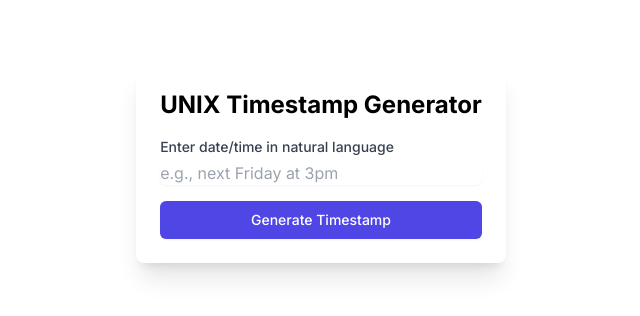
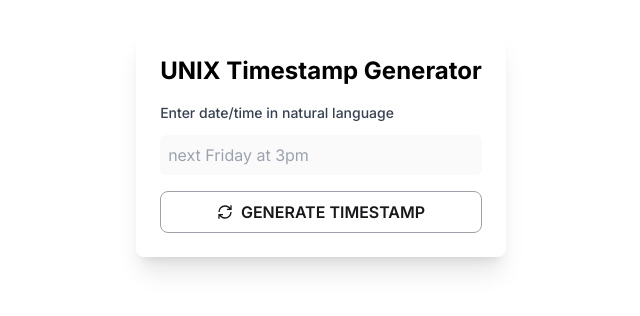
Before and after one commit to PranTanTheMan/llm-unix, a Next.js app: page / in a window 1280 px wide. Shown: the part 256-572 px from the top of the page, without its empty margins (319-959 px from the left). Built offline with nearby package versions, Linux system fonts and the light colour scheme.

Commit message:
copy functionality

```diff
--- a/src/components/form.tsx
+++ b/src/components/form.tsx
@@ -1,7 +1,9 @@
 // @ts-nocheck
 "use client";
-import React, { useState } from "react";
+import React, { ReactNode, useState } from "react";
 import { useForm } from "react-hook-form";
+import { GrPowerCycle } from "react-icons/gr";
+import { BiClipboard, BiCheck } from "react-icons/bi";
 
 export default function Form() {
   const {
@@ -12,6 +14,7 @@ export default function Form() {
   const [result, setResult] = useState<number | null>(null);
   const [error, setError] = useState<string | null>(null);
   const [isLoading, setIsLoading] = useState(false);
+  const [copied, setCopied] = useState(false);
 
   const onSubmit = async (data: { naturalLanguage: string }) => {
     setIsLoading(true);
@@ -48,8 +51,10 @@ export default function Form() {
     }
   };
 
+  const handleCopiedSubmit = () => {};
+
   return (
-    <div className="max-w-md mx-auto mt-10 p-6 bg-white rounded-lg shadow-xl">
+    <div className="max-w-md mx-auto p-6 bg-white rounded-lg shadow-xl">
       <h1 className="text-2xl font-bold mb-4">UNIX Timestamp Generator</h1>
       <form onSubmit={handleSubmit(onSubmit)} className="space-y-4">
         <div>
@@ -65,8 +70,8 @@ export default function Form() {
             {...register("naturalLanguage", {
               required: "This field is required",
             })}
-            className="mt-1 block w-full rounded-md border-gray-300 shadow-sm focus:border-indigo-300 focus:ring focus:ring-indigo-200 focus:ring-opacity-50"
-            placeholder="e.g., next Friday at 3pm"
+            className="mt-3 block py-2 pl-2 w-full rounded-md bg-neutral-50 focus:border-transparent focus:outline-none focus:ring-2 focus:ring-gray-50"
+            placeholder="next Friday at 3pm"
           />
           {errors.naturalLanguage && (
             <p className="mt-1 text-sm text-red-600">
@@ -74,13 +79,9 @@ export default function Form() {
             </p>
           )}
         </div>
-        <button
-          type="submit"
-          disabled={isLoading}
-          className="w-full py-2 px-4 border border-transparent rounded-md shadow-sm text-sm font-medium text-white bg-indigo-600 hover:bg-indigo-700 focus:outline-none focus:ring-2 focus:ring-offset-2 focus:ring-indigo-500"
-        >
+        <RoundedSlideButton type="submit" disabled={isLoading}>
           {isLoading ? "Generating..." : "Generate Timestamp"}
-        </button>
+        </RoundedSlideButton>
       </form>
       {error && (
         <div className="mt-4 p-2 bg-red-100 border border-red-400 text-red-700 rounded">
@@ -90,9 +91,16 @@ export default function Form() {
       {result !== null && (
         <div className="mt-4">
           <h2 className="text-lg font-semibold">Result:</h2>
-          <p className="text-xl font-mono bg-gray-100 p-2 rounded">
-            UNIX Timestamp: {result}
-          </p>
+          <div className="w-full p-2 rounded font-mono bg-gray-100 flex items-center justify-between">
+            <p className="text-xl">{result}</p>
+            <button onClick={() => setCopied(true)}>
+              {copied ? (
+                <BiCheck className="text-emerald-600" />
+              ) : (
+                <BiClipboard className="hover:text-zinc-300" />
+              )}
+            </button>
+          </div>
           <p className="mt-2 text-md">
             {new Date(result * 1000).toLocaleString()}
           </p>
@@ -101,3 +109,42 @@ export default function Form() {
     </div>
   );
 }
+
+const RoundedSlideButton = ({
+  type,
+  disabled,
+  children,
+  onClick,
+}: {
+  type: string;
+  disabled: boolean;
+  children: ReactNode;
+  onClick: () => void;
+}) => {
+  return (
+    <button
+      type={type}
+      disabled={disabled}
+      onClick={onClick}
+      className={`
+        relative w-full z-0 flex items-center justify-center gap-2 overflow-hidden rounded-lg border-[1px]
+        border-zinc-400 px-4 py-2 font-semibold
+        uppercase text-zinc-900 transition-all duration-500
+
+        before:absolute before:inset-0
+        before:-z-10 before:translate-x-[150%]
+        before:translate-y-[150%] before:scale-[2.5]
+        before:rounded-[100%] before:bg-zinc-800
+        before:transition-transform before:duration-1000
+        before:content-[""]
+
+        hover:scale-105 hover:text-zinc-100
+        hover:before:translate-x-[0%]
+        hover:before:translate-y-[0%]
+        active:scale-95`}
+    >
+      <GrPowerCycle />
+      <span>{children}</span>
+    </button>
+  );
+};
```
